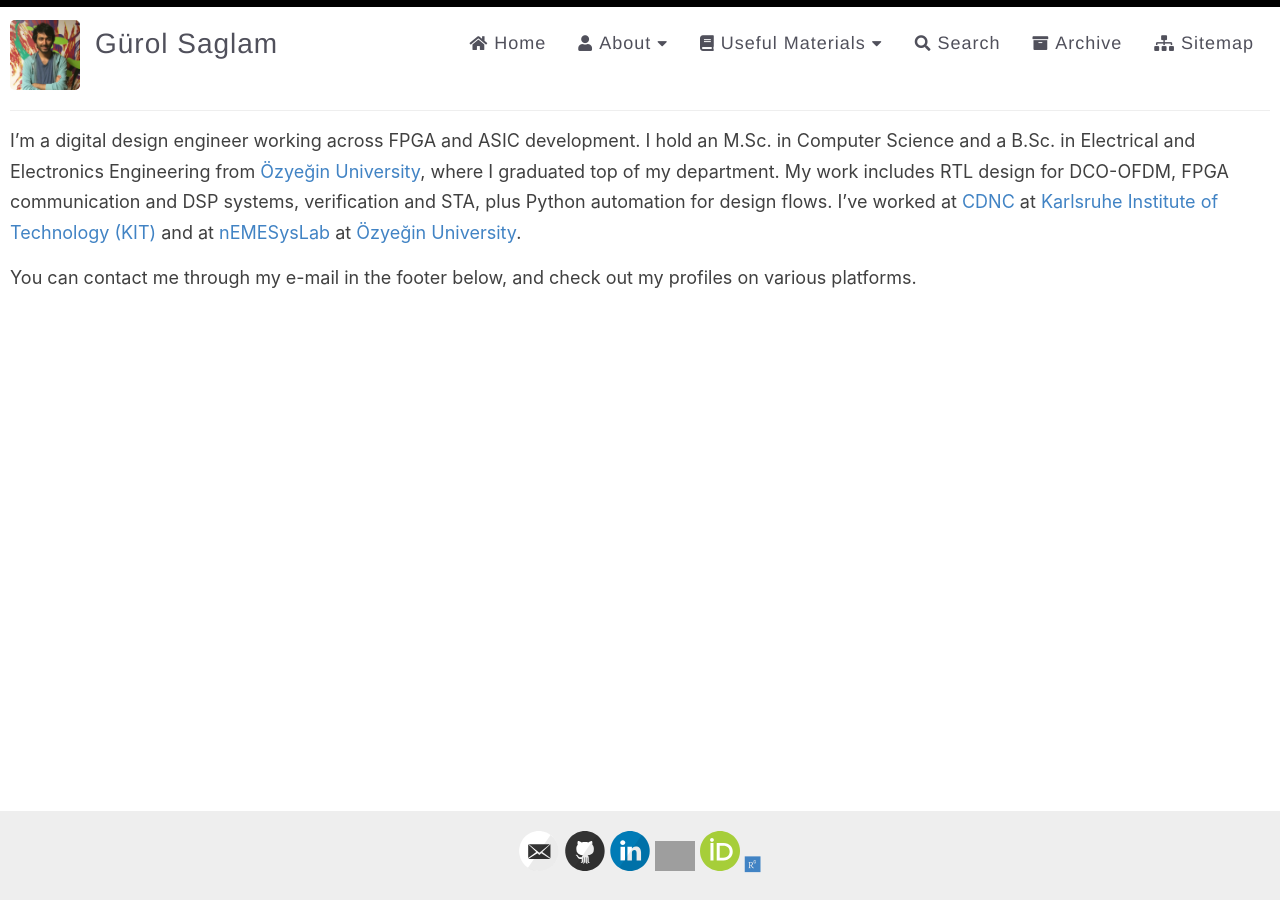
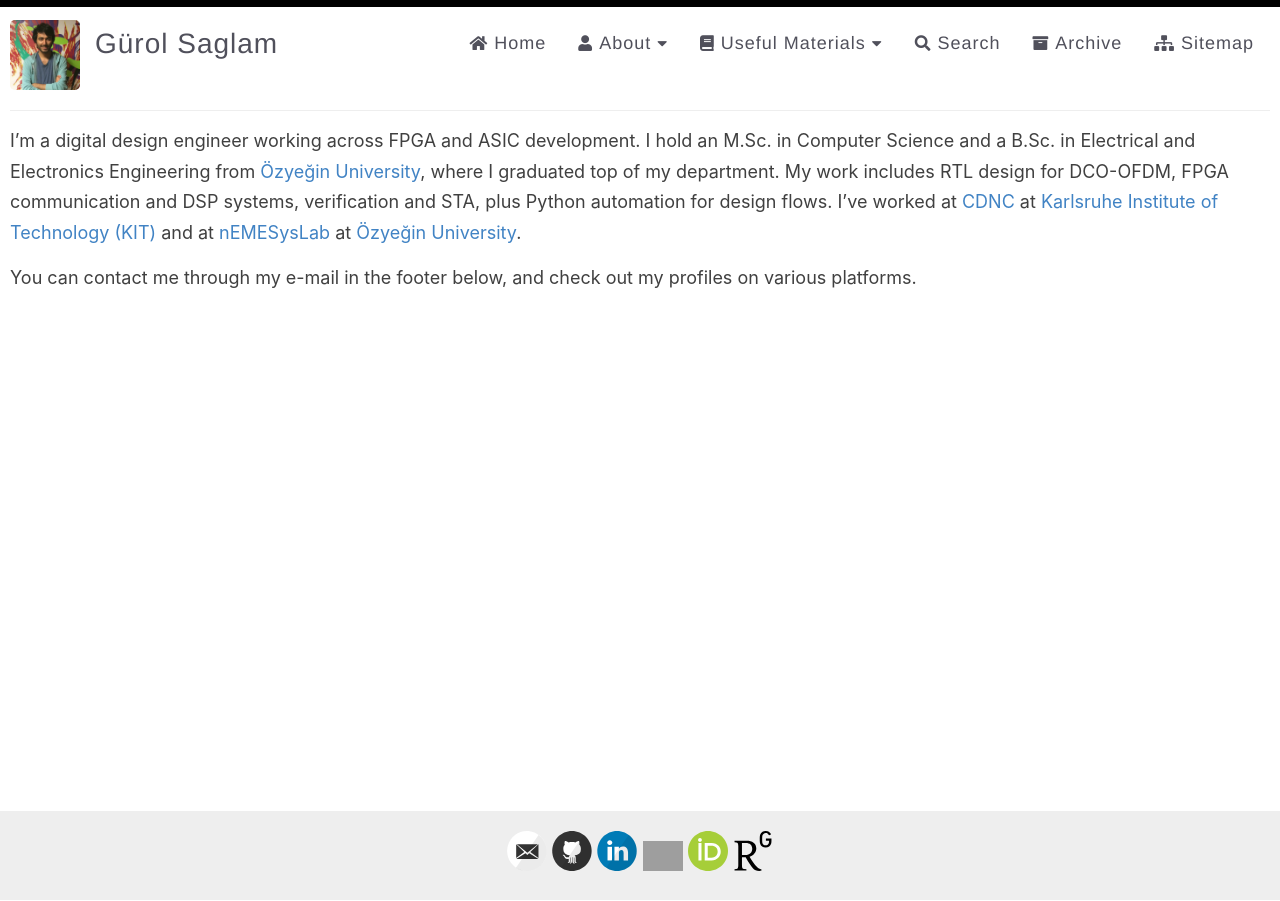
Before and after one commit to gurolsaglam/web_test, a Jekyll site: the page built from index.md, in a window 1280 px wide. Built offline with Jekyll 4.4.1, drawn with Linux system fonts in a browser that asks for light colours; grey boxes are pictures that could not be loaded.

Commit message:
researchgate icon

```diff
--- a/_includes/svg-icons.html
+++ b/_includes/svg-icons.html
@@ -15,4 +15,4 @@
 {% if site.footer-links.mastodon %}<a rel="me" href="https://{{ site.footer-links.mastodon }}" target="_blank"><i class="svg-icon mastodon"></i></a>{% endif %}
 {% if site.footer-links.googlescholar %}<a href="https://scholar.google.com/citations?user={{ site.footer-links.googlescholar }}" target="_blank"><img width="40" alt="Google Scholar logo" src="https://upload.wikimedia.org/wikipedia/commons/thumb/c/c7/Google_Scholar_logo.svg/960px-Google_Scholar_logo.svg.png"></a>{% endif %}
 {% if site.footer-links.orcid %}<a href="https://orcid.org/{{ site.footer-links.orcid }}" target="_blank"><img width="40" alt="ORCID logo" src="{{ site.baseurl }}/images/ORCID-iD_icon_vector.svg"></a>{% endif %}
-{% if site.footer-links.researchgate %}<a href="https://researchgate.net/profile/{{ site.footer-links.researchgate }}" target="_blank"><i class="fab fa-researchgate" width="40" alt="ResearchGate logo"></i></a>{% endif %}
+{% if site.footer-links.researchgate %}<a href="https://researchgate.net/profile/{{ site.footer-links.researchgate }}" target="_blank"><img width="40" alt="ResearchGate logo" src="{{ site.baseurl }}/images/Researchgate--Streamline-Simple-Icons.svg"></a>{% endif %}
```
Also changed, not shown: images/Researchgate--Streamline-Simple-Icons.svg (added).
